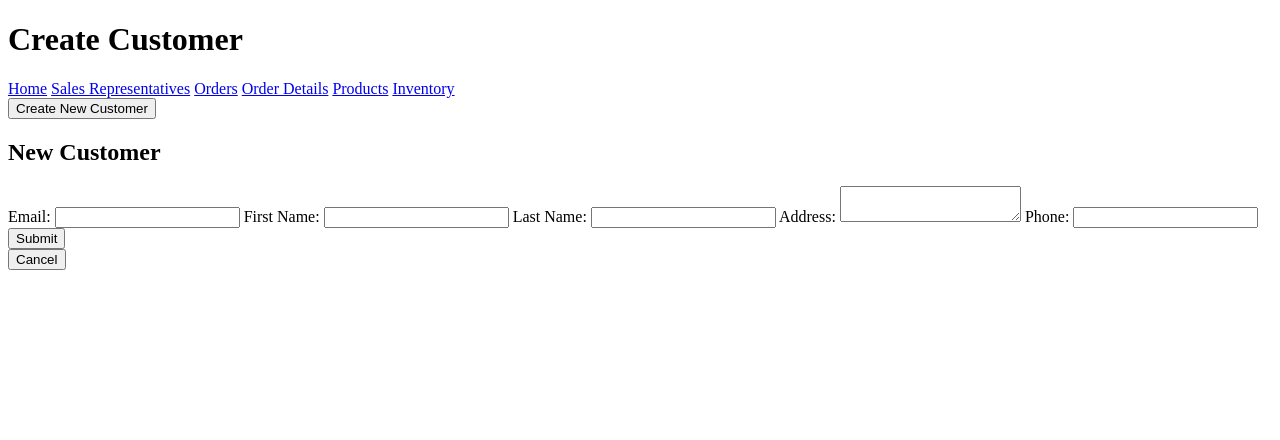
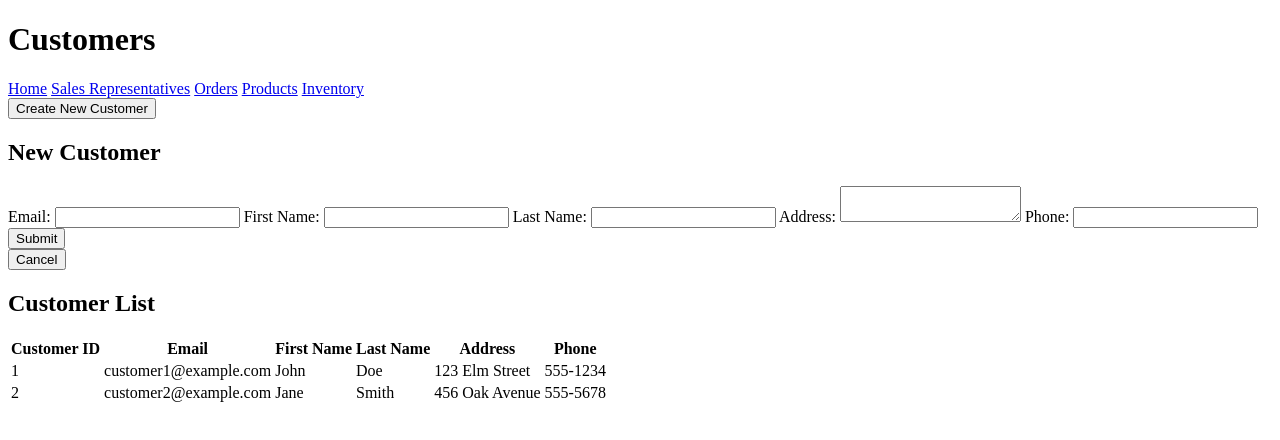
Before and after one commit to RebelRhiannon/HTML-Step-3, a plain HTML site: page customers.html in a window 1280 px wide. Drawn offline with Linux system fonts and the light colour scheme.

Commit message:
customers, home and sales reps are good pages

```diff
--- a/customers.html
+++ b/customers.html
@@ -3,25 +3,27 @@
 <head>
     <meta charset="UTF-8">
     <meta name="viewport" content="width=device-width, initial-scale=1.0">
-    <title>Create Customer</title>
+    <title>Customers</title>
     <link rel="stylesheet" href="styles.css"> <!-- Link to external stylesheet -->
 </head>
 <body>
 
 <header>
-    <h1>Create Customer</h1>
+    <h1>Customers</h1>
 </header>
 
 <nav>
     <a href="index.html">Home</a>
     <a href="sales_reps.html">Sales Representatives</a>
     <a href="orders.html">Orders</a>
-    <a href="order_details.html">Order Details</a>
     <a href="products.html">Products</a>
     <a href="inventory.html">Inventory</a>
 </nav>
 
 <div class="container">
+
+    <!-- Create Customer Form -->
+    <section id="create-customer">
         <button onclick="openForm()">Create New Customer</button>
 
         <div id="customerForm" class="form-container">
@@ -46,6 +48,44 @@
             </form>
             <button onclick="closeForm()">Cancel</button>
         </div>
+    </section>
+
+    <!-- View Customers Table -->
+    <section id="view-customers">
+        <h2>Customer List</h2>
+        <table>
+            <thead>
+                <tr>
+                    <th>Customer ID</th>
+                    <th>Email</th>
+                    <th>First Name</th>
+                    <th>Last Name</th>
+                    <th>Address</th>
+                    <th>Phone</th>
+                </tr>
+            </thead>
+            <tbody>
+                <!-- Sample customer data (You will dynamically load this from your backend) -->
+                <tr>
+                    <td>1</td>
+                    <td>customer1@example.com</td>
+                    <td>John</td>
+                    <td>Doe</td>
+                    <td>123 Elm Street</td>
+                    <td>555-1234</td>
+                </tr>
+                <tr>
+                    <td>2</td>
+                    <td>customer2@example.com</td>
+                    <td>Jane</td>
+                    <td>Smith</td>
+                    <td>456 Oak Avenue</td>
+                    <td>555-5678</td>
+                </tr>
+            </tbody>
+        </table>
+    </section>
+
 </div>
 
 <script>
```
Also changed, not shown: sales_reps.html (+31 -22 lines). Lines whose indentation alone changed are shown as unchanged.
